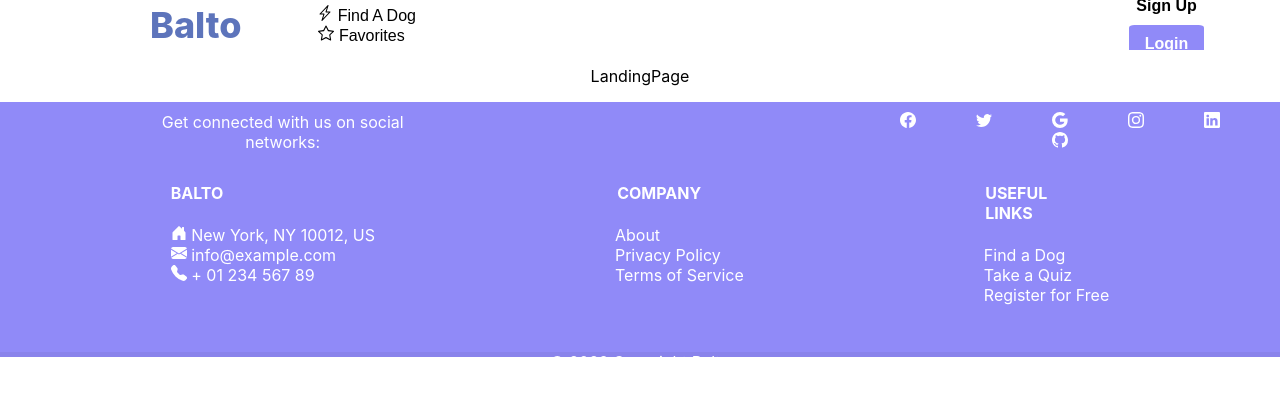
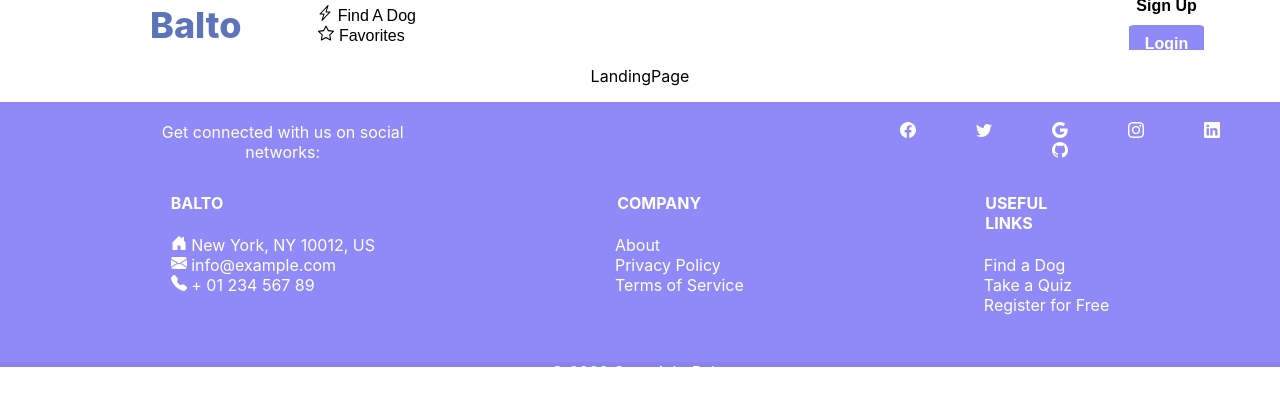
Before and after one commit to Balto-ai/balto-app, a React (Create React App) app in the folder balto-ui/: page / in a window 1280 px wide. Shown: the top 406 px of the page. Built offline with nearby package versions, Linux system fonts and the light colour scheme.

Commit message:
added a little more top padding for footer

```diff
--- a/balto-ui/src/components/Footer/Footer.css
+++ b/balto-ui/src/components/Footer/Footer.css
@@ -4,7 +4,7 @@
     width:100%;
     height:245px;   /* Height of the footer */
     background-color: #908af8;
-    padding-top: 10px;
+    padding-top: 20px;
     padding-bottom:245px;
     color: white;
 
```
